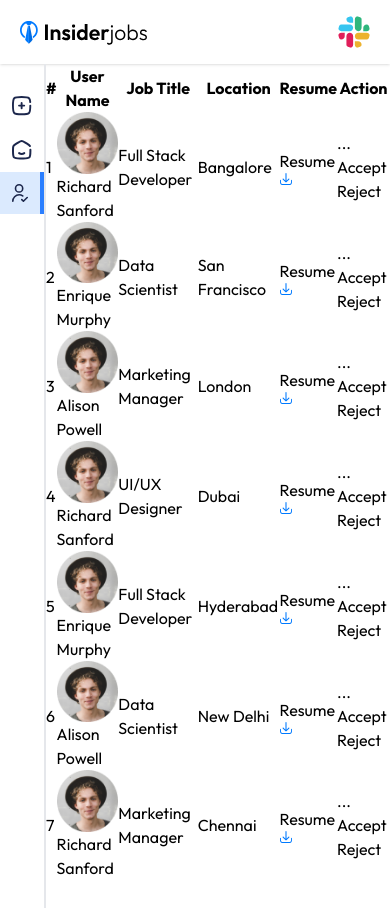
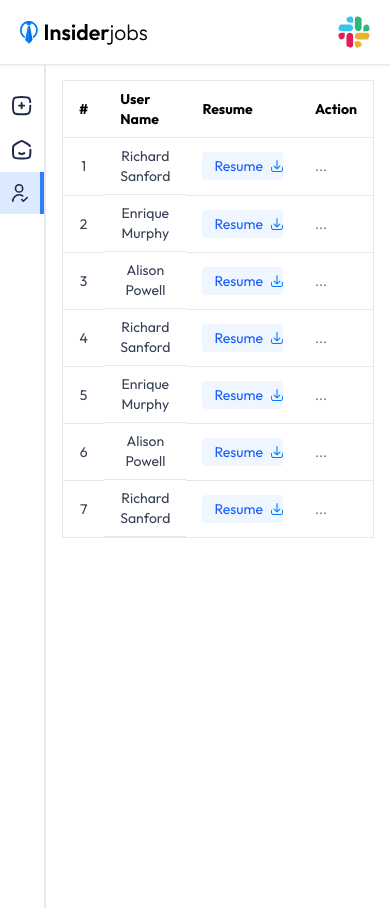
Before and after one commit to Biswaranjan287/job-portal, a React (Vite) app in the folder client/: page /dashboard/view-applications in a window 390 px wide. Built offline with nearby package versions, Linux system fonts and the light colour scheme; no server answers.

Commit message:
feat(client): enhance ViewApplications component with improved styling and responsive design for better user experience

```diff
--- a/client/src/pages/ViewApplications.jsx
+++ b/client/src/pages/ViewApplications.jsx
@@ -3,40 +3,42 @@
 
 const ViewApplications = () => {
     return (
-        <div>
+        <div className='container mx-auto p-4'>
             <div>
-                <table>
+                <table className='w-full max-w-4xl bg-white border border-gray-200 max-sm:text-sm'>
                     <thead>
-                        <tr>
-                            <th>#</th>
-                            <th>User Name</th>
-                            <th>Job Title</th>
-                            <th>Location</th>
-                            <th>Resume</th>
-                            <th>Action</th>
+                        <tr className='border-b border-gray-200'>
+                            <th className='py-2 px-4 text-left'>#</th>
+                            <th className='py-2 px-4 text-left'>User Name</th>
+                            <th className='py-2 px-4 text-left max-sm:hidden'>Job Title</th>
+                            <th className='py-2 px-4 text-left max-sm:hidden'>Location</th>
+                            <th className='py-2 px-4 text-left'>Resume</th>
+                            <th className='py-2 px-4 text-left'>Action</th>
                         </tr>
                     </thead>
                     <tbody>
                         {viewApplicationsPageData.map((applicant, index) => (
-                            <tr>
-                                <td>{index + 1}</td>
-                                <td>
-                                    <img src={applicant.imgSrc} alt="" />
+                            <tr key={index} className='text-gray-700'>
+                                <td className='py-2 px-4 border-b border-gray-200 text-center'>{index + 1}</td>
+                                <td className='py-2 px-4 border-b border-gray-200 text-center flex'>
+                                    <img className='w-10 h-10 rounded-full mr-3 max-sm:hidden' src={applicant.imgSrc} alt="" />
                                     <span>{applicant.name}</span>
                                 </td>
-                                <td>{applicant.jobTitle}</td>
-                                <td>{applicant.location}</td>
-                                <td>
-                                    <a href="" target='_black'>
+                                <td className='py-2 px-4 border-b border-gray-200 max-sm:hidden'>{applicant.jobTitle}</td>
+                                <td className='py-2 px-4 border-b border-gray-200 max-sm:hidden'>{applicant.location}</td>
+                                <td className='py-2 px-4 border-b border-gray-200'>
+                                    <a href="" target='_black'
+                                    className='bg-blue-50 text-blue-600 px-3 py-1 rounded inline-flex gap-2 items-center'
+                                    >
                                         Resume <img src={assets.resume_download_icon} alt="" />
                                     </a>
                                 </td>
-                                <td>
-                                    <div>
-                                        <button>...</button>
-                                        <div>
-                                            <button>Accept</button>
-                                            <button>Reject</button>
+                                <td className='py-2 px-4 border-b border-gray-200 relative'>
+                                    <div className='relative inline-block text-left group'>
+                                        <button className='text-gray-500 action-button'>...</button>
+                                        <div className='z-10 hidden absolute right-0 md:left-0 top-0 mt-2 w-32 bg-white border-gray-200 rounded shadow group-hover:block'>
+                                            <button className='block w-full text-left px-4 py-2 text-blue-600 hover:bg-gray-100'>Accept</button>
+                                            <button className='block w-full text-left px-4 py-2 text-red-600 hover:bg-gray-100'>Reject</button>
                                         </div>
                                     </div>
                                 </td>
```
